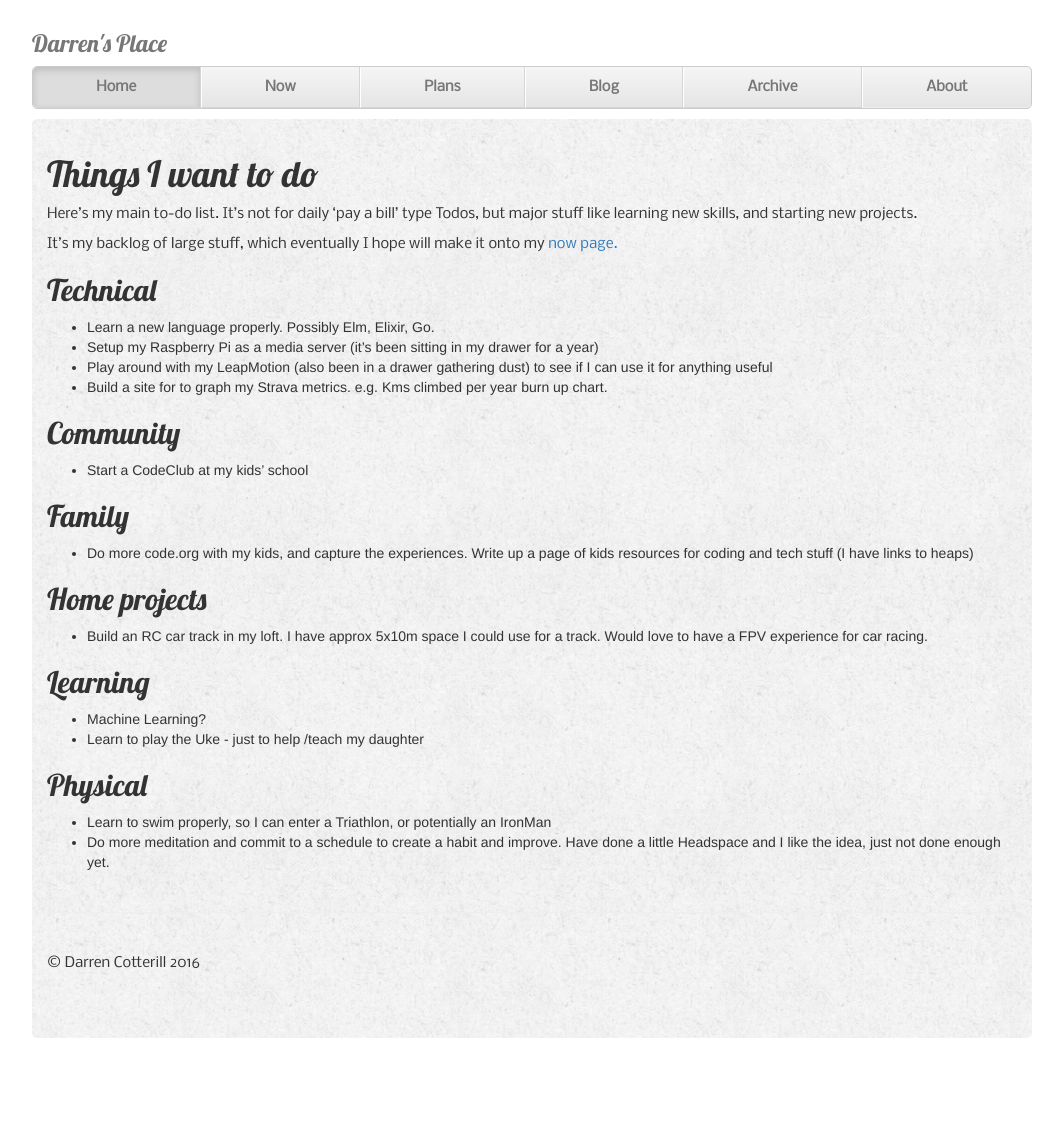
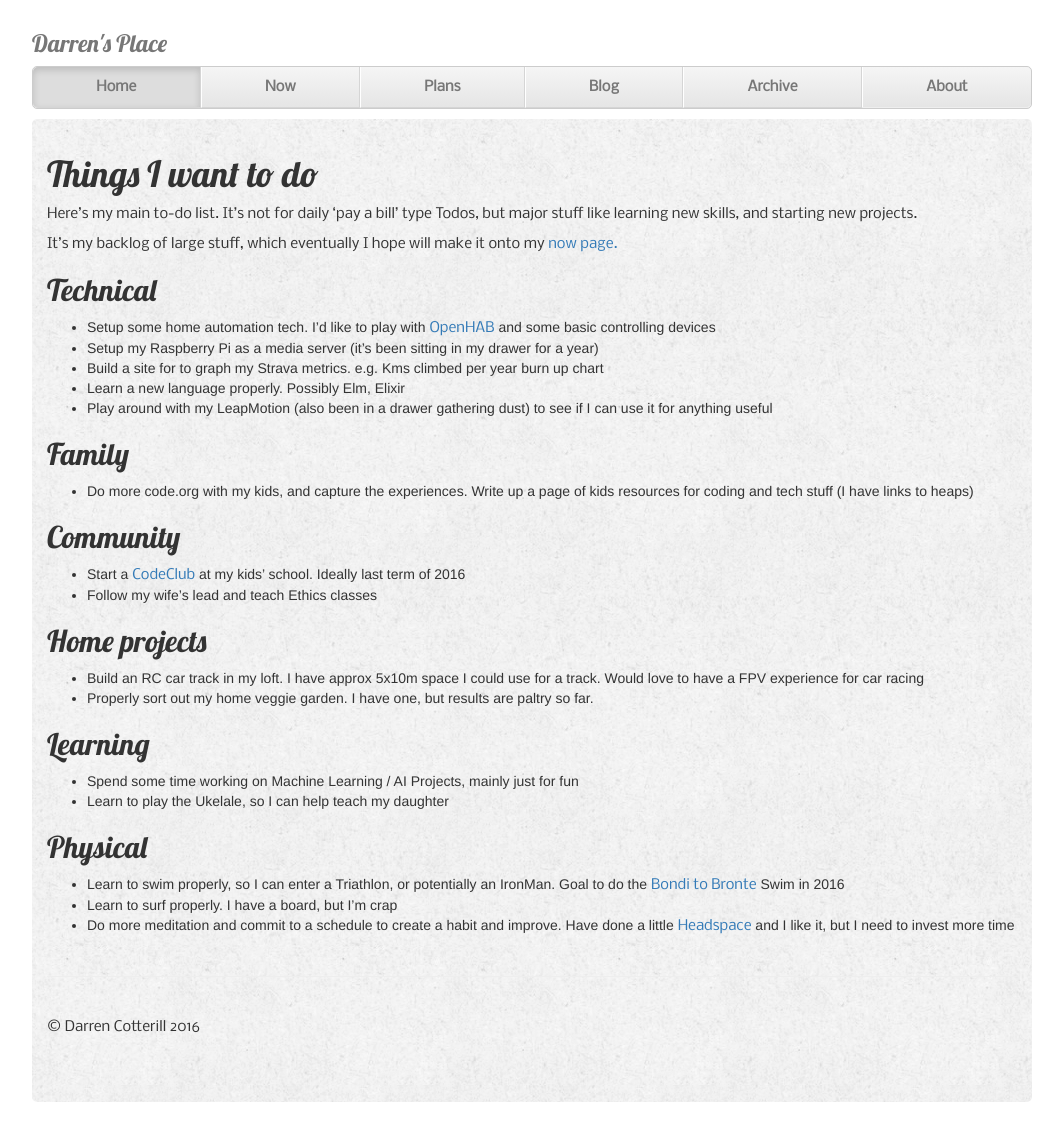
Before and after one commit to DCotterill/DCotterill.github.io, a Jekyll site: the page built from plans/index.md, in a window 1280 px wide. Shown: the whole page, without its empty margins (108-1171 px from the left). Built offline with Jekyll 4.4.1, drawn with Linux system fonts in a browser that asks for light colours; nearby versions of some CDN libraries; some web fonts are replaced; before the commit the page ends 1068 px from its top, so only the background shows below that.

Commit message:
Updated index.md

```diff
--- a/plans/index.md
+++ b/plans/index.md
@@ -11,30 +11,33 @@ It's my backlog of large stuff, which eventually I hope will make it onto my [no
 
 ## Technical
 
-* Learn a new language properly. Possibly Elm, Elixir, Go.
+* Setup some home automation tech. I'd like to play with [OpenHAB](www.openhab.org) and some basic controlling devices
 * Setup my Raspberry Pi as a media server (it's been sitting in my drawer for a year)
+* Build a site for to graph my Strava metrics. e.g. Kms climbed per year burn up chart
+* Learn a new language properly. Possibly Elm, Elixir
 * Play around with my LeapMotion (also been in a drawer gathering dust) to see if I can use it for anything useful
-* Build a site for to graph my Strava metrics. e.g. Kms climbed per year burn up chart.
-
-## Community
-
-* Start a CodeClub at my kids' school
 
 ## Family
 
 * Do more code.org with my kids, and capture the experiences. Write up a page of kids resources for coding and tech stuff (I have links to heaps)
 
+## Community
+
+* Start a [CodeClub](http://www.codeclubau.org/) at my kids' school. Ideally last term of 2016
+* Follow my wife's lead and teach Ethics classes
+
 ## Home projects
 
-* Build an RC car track in my loft. I have approx 5x10m space I could use for a track. Would love to have a FPV experience for car racing.
+* Build an RC car track in my loft. I have approx 5x10m space I could use for a track. Would love to have a FPV experience for car racing
+* Properly sort out my home veggie garden. I have one, but results are paltry so far.
 
 ## Learning
 
-* Machine Learning?
-* Learn to play the Uke - just to help /teach my daughter
-
+* Spend some time working on Machine Learning / AI Projects, mainly just for fun
+* Learn to play the Ukelale, so I can help teach my daughter
 
 ## Physical
 
-* Learn to swim properly, so I can enter a Triathlon, or potentially an IronMan
-* Do more meditation and commit to a schedule to create a habit and improve. Have done a little Headspace and I like the idea, just not done enough yet.
+* Learn to swim properly, so I can enter a Triathlon, or potentially an IronMan. Goal to do the [Bondi to Bronte](http://www.bonditobronte.com.au/) Swim in 2016
+* Learn to surf properly. I have a board, but I'm crap
+* Do more meditation and commit to a schedule to create a habit and improve. Have done a little [Headspace](www.headspace.com) and I like it, but I need to invest more time
```
